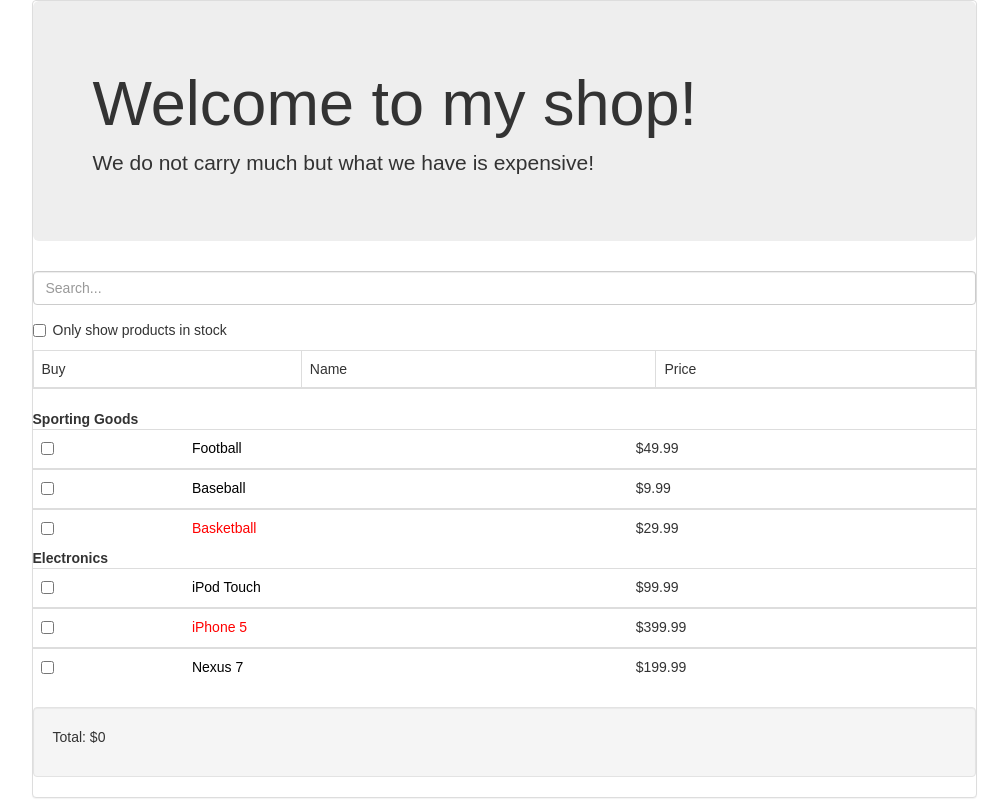
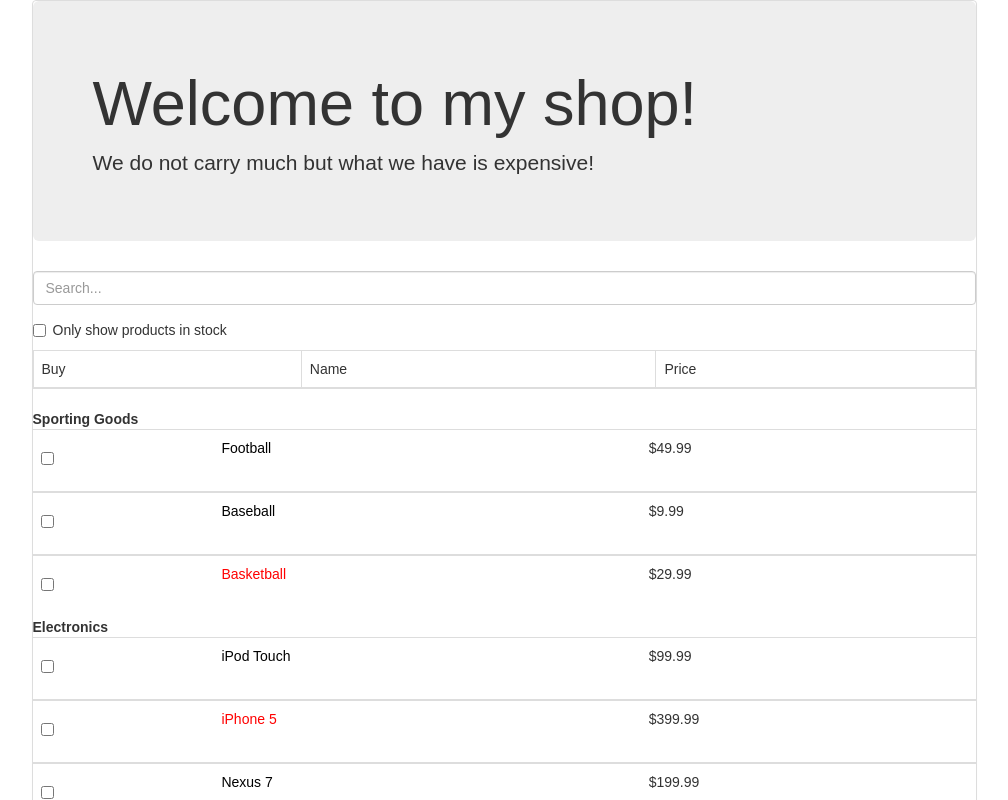
Before and after one commit to enderst3/advanced_js_class, a React (Create React App) app: page / in a window 1280 px wide. Shown: the top 800 px of the page, without its empty margins (136-1144 px from the left). Built offline with nearby package versions, Linux system fonts and the light colour scheme.

Commit message:
fixed items peter mentioned

```diff
--- a/src/ProductRow.js
+++ b/src/ProductRow.js
@@ -1,6 +1,7 @@
 import React, { Component } from 'react'
 import propTypes from 'prop-types'
-// import {Table} from 'react-bootstrap'
+import {Checkbox} from 'react-bootstrap'
+
 
 function makeKey (category, name) {
   const convertedCategory = category.toLowerCase().replace(/ /g, '-')
@@ -32,11 +33,13 @@ export default class ProductRow extends Component {
             <tbody>
               <tr>
                 <td>
-                  <input
+                  <Checkbox
                     id={makeKey(this.props.currentCategory, this.props.name)}
                     checked={amIChecked} type='checkbox'
                     onChange={this.handleOnIsBuying}
-                  /></td>
+                  >
+                  </Checkbox>
+                </td>
                 <td className='item-color' style={style}>
                   {this.props.name}</td>
                 <td>${this.props.price}</td>
--- a/src/SearchBox.js
+++ b/src/SearchBox.js
@@ -4,12 +4,9 @@
 import {Checkbox, FormControl, FormGroup} from 'react-bootstrap'
 import React, { Component } from 'react'
 import propTypes from 'prop-types'
-// import './SearchBox.css'
 
 export default class SearchBox extends Component {
   render () {
-    // const textChangeCallback = this.props.onFilterTextInput
-    // const checkboxChangeCallback = this.props.onFilterCheckBoxInput
     return (
       <div className='SearchBox'>
         <FormGroup>
@@ -23,9 +20,11 @@ export default class SearchBox extends Component {
         <div>
           <Checkbox
             id='stocked-checkbox'
+            type='checkbox'
             onChange={this.props.onFilterCheckBoxInput}
             checked={this.props.inStock}
-            type='checkbox'>Only show products in stock
+          >
+            Only show products in stock
           </Checkbox>
         </div>
       </div>
```
